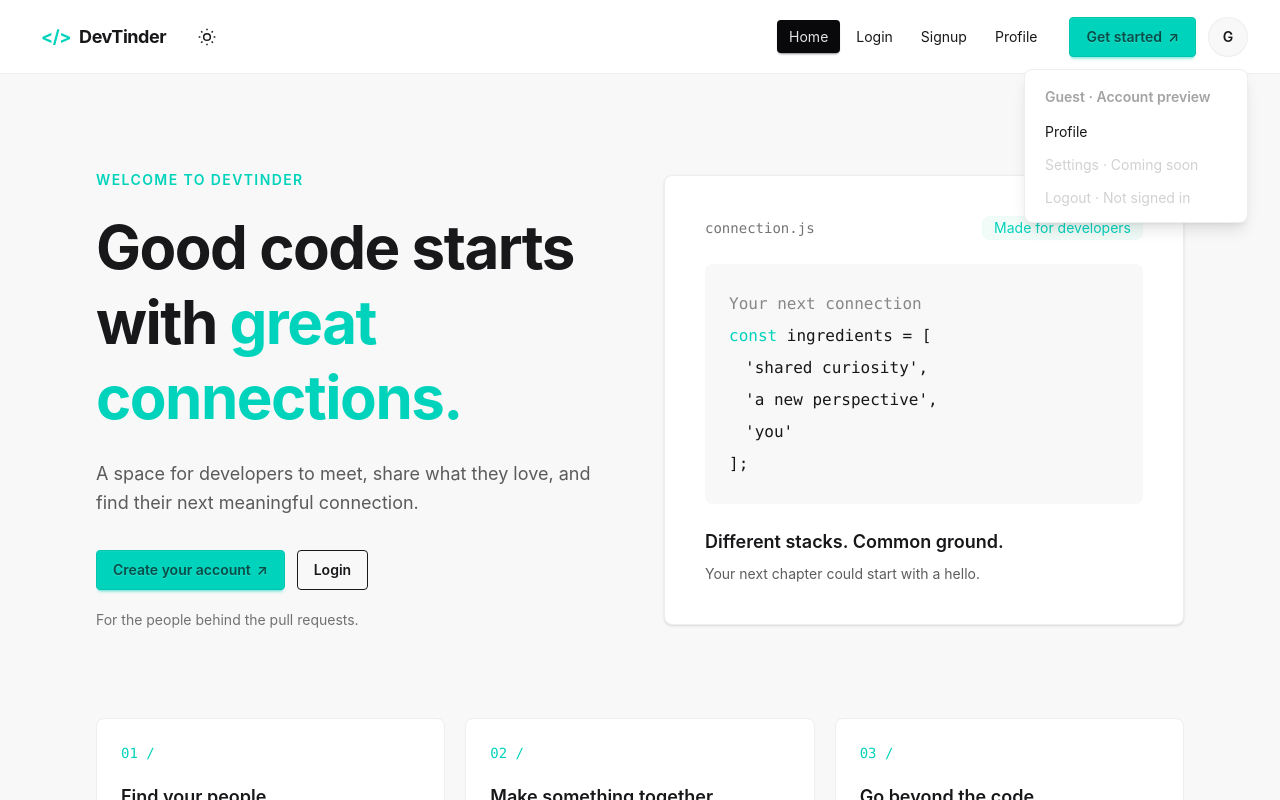
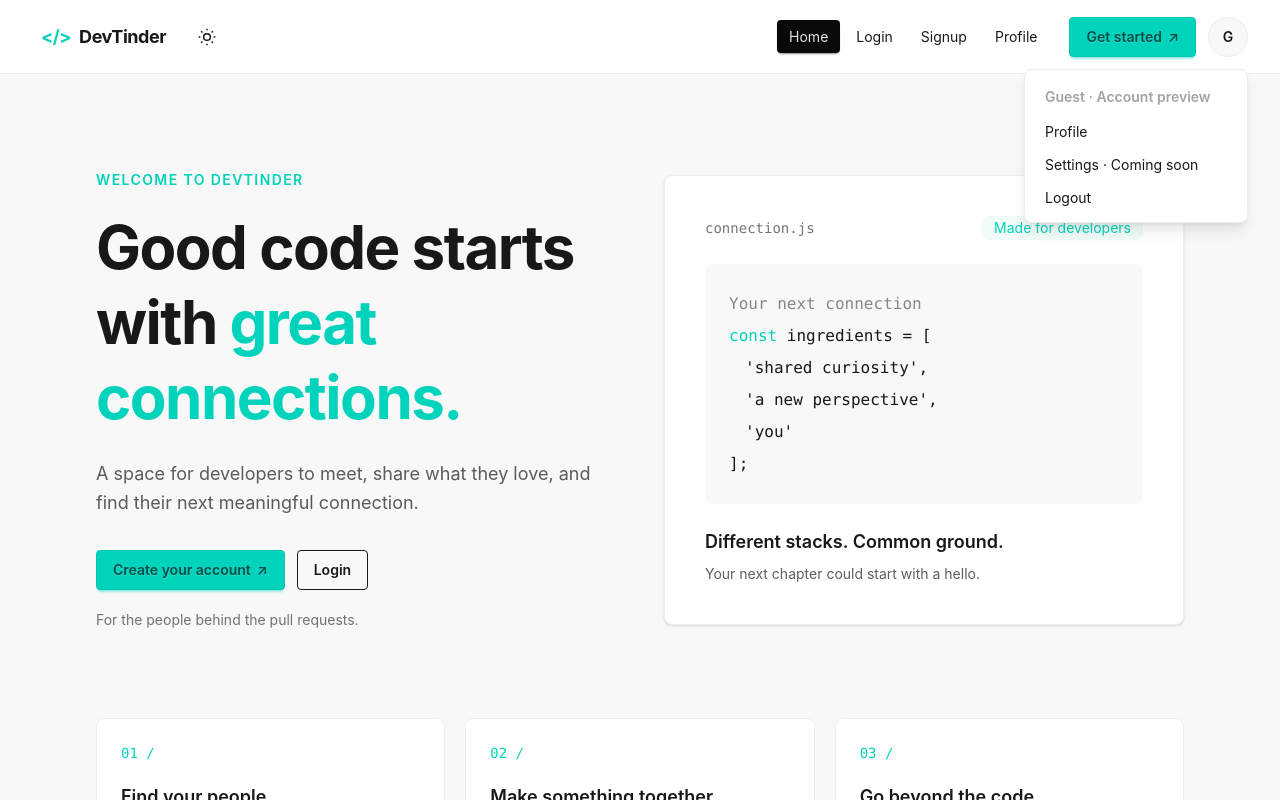
Before and after one commit to RupeshwarSah/DevTinder_Frontend, a React (Vite) app: page / in a window 1280 px wide. Both pictures are taken after a click on the heading "Open guest profile menu". Shown: the top 800 px of the page. Built offline with nearby package versions, Linux system fonts and the light colour scheme; no server answers.

Commit message:
built logout feature

```diff
--- a/src/components/Navbar.jsx
+++ b/src/components/Navbar.jsx
@@ -1,6 +1,9 @@
 import { Link, NavLink } from "react-router";
 import ThemeToggle from "./ThemeToggle";
-import { useSelector } from "react-redux";
+import { useDispatch, useSelector } from "react-redux";
+import axios from "axios";
+import { BASE_URL } from "../utils/constants";
+import { removeUser } from "../utils/userSlice";
 
 const links = [
   ["/", "Home"],
@@ -39,6 +42,18 @@ export default function Navbar() {
   const user = useSelector((store) => store.user);
 
   const firstLetter = user?.firstName?.charAt(0).toUpperCase() || "G";
+
+  const dispatch = useDispatch();
+
+  const handleLogout = async () => {
+    try {
+      await axios.post(BASE_URL + "logout", {}, { withCredentials: true });
+
+      dispatch(removeUser());
+    } catch (err) {
+      console.error(err);
+    }
+  };
 
   return (
     <header className="border-b border-base-300 bg-base-100">
@@ -113,13 +128,11 @@ export default function Navbar() {
                 </Link>
               </li>
               <li>
-                <button type="button" disabled>
-                  Settings · Coming soon
-                </button>
+                <button type="button">Settings · Coming soon</button>
               </li>
               <li>
-                <button type="button" disabled>
-                  Logout · Not signed in
+                <button type="button" onClick={handleLogout}>
+                  Logout
                 </button>
               </li>
             </ul>
```
